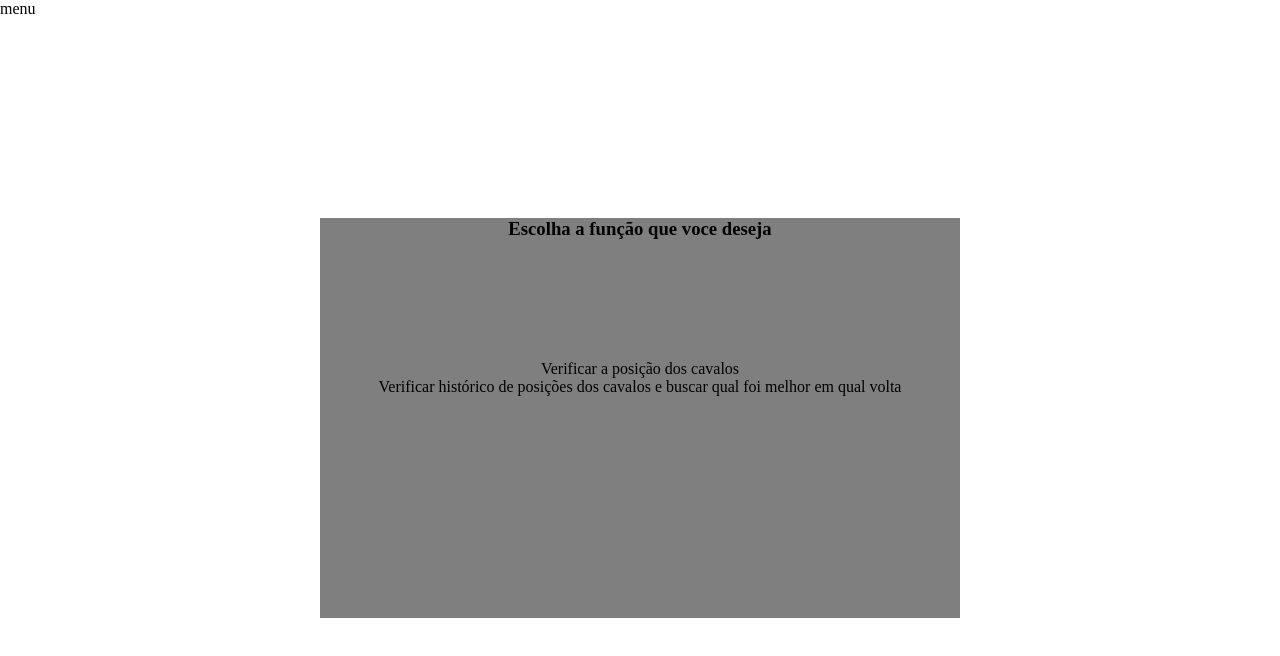
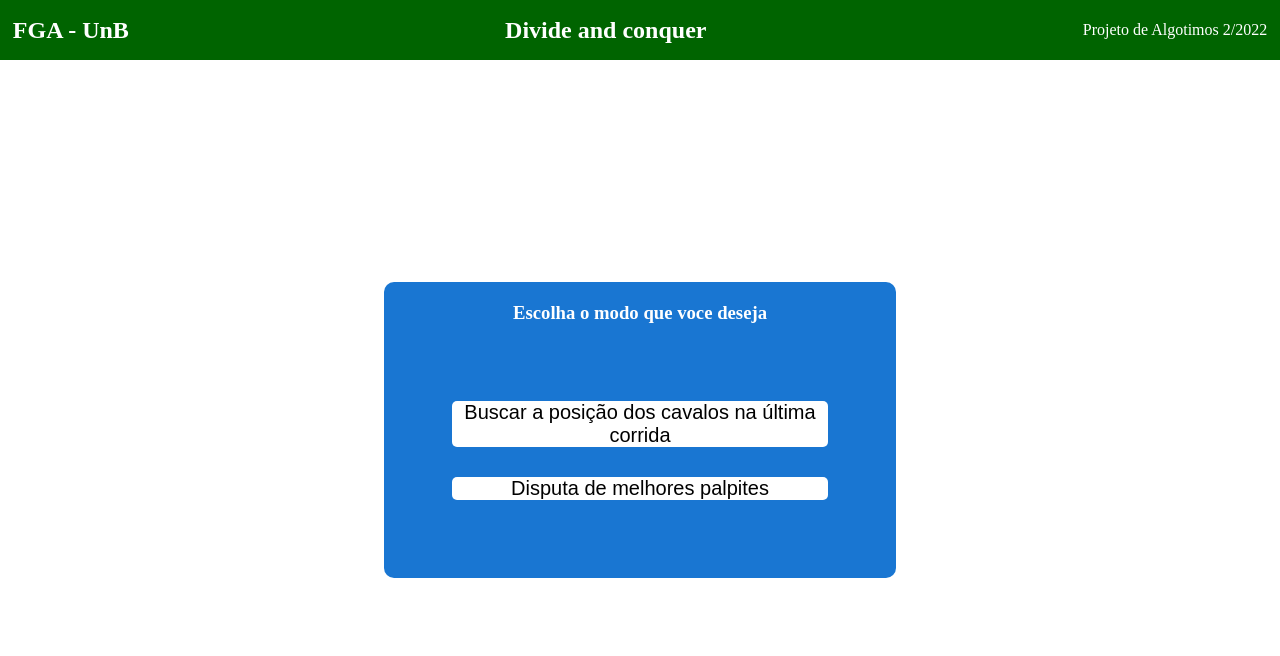
Before and after one commit to projeto-de-algoritmos/DC_JockeyClub, a React (Create React App) app: page / in a window 1280 px wide. Shown: the top 656 px of the page. Built offline with nearby package versions, Linux system fonts and the light colour scheme.

Commit message:
style: adding some style to menu and search position

```diff
--- a/src/App.js
+++ b/src/App.js
@@ -9,29 +9,37 @@ function App() {
 
   return (
     <div>
-      <header>
-        <span onClick={() => setMode(1)}>menu</span>
+      <header className="header-dc">
+        <h2>FGA - UnB</h2>
+        <h2>Divide and conquer</h2>
+        {mode !== 1 && (
+          <span style={{ cursor: "pointer" }} onClick={() => setMode(1)}>
+            Voltar ao menu principal
+          </span>
+        )}
+        {mode === 1 && <span>Projeto de Algotimos 2/2022</span>}
       </header>
       {mode === 1 && (
         <div className="main-menu">
           <div className="choose-div">
-            <h3> Escolha a função que voce deseja</h3>
+            <h3> Escolha o modo que voce deseja</h3>
             <div className="options">
-              <span
+              <button
+                className="option-button"
                 onClick={() => {
                   setMode(2);
                 }}
               >
-                Verificar a posição dos cavalos
-              </span>
-              <span
+                Buscar a posição dos cavalos na última corrida
+              </button>
+              <button
+                className="option-button"
                 onClick={() => {
                   setMode(3);
                 }}
               >
-                Verificar histórico de posições dos cavalos e buscar qual foi
-                melhor em qual volta
-              </span>
+                Disputa de melhores palpites
+              </button>
             </div>
           </div>
         </div>
--- a/src/components/ranking.js
+++ b/src/components/ranking.js
@@ -2,6 +2,7 @@ import { useEffect, useState } from "react";
 
 import { cavalos } from "../utils/mocks";
 
+import "../styles/ranking.css";
 
 const Ranking = () => {
   const [horseToSearch, setHorseToSearch] = useState(undefined);
@@ -67,9 +68,12 @@ const Ranking = () => {
 
   useEffect(() => {}, [horseToSearch]);
   return (
-    <div className="ranking">
-      <h1>Competidores</h1>
-      <div style={{ display: "flex", flexDirection: "column" }}>
+    <div className="ranking-container">
+      <div className="ranking-table">
+        <div className="horse-list">
+          <h1 className="ranking-title" style={{ marginBottom: "20px" }}>
+            Competidores
+          </h1>
           {cavalos.map((cavalo, index) => {
             return (
               <div key={index} style={{ display: "flex" }}>
@@ -79,16 +83,41 @@ const Ranking = () => {
           })}
         </div>
         <div className="search-horse">
-        <h2>Escolha a posição</h2>
+          <h1 className="ranking-title">Escolha a posição</h1>
+          <div className="input-div">
             <input
+              className="input-search"
               type="number"
+              placeholder="Posição"
               onChange={(event) => {
                 setHorseToSearch(event.target.value);
               }}
+              min={1}
             ></input>
-        <button onClick={() => search(horseToSearch)}>Buscar</button>
+            <button
+              className="input-button"
+              onClick={() => search(horseToSearch)}
+            >
+              Buscar
+            </button>
           </div>
-      {horseFound?.nome !== "" && <span>{horseFound?.nome}</span>}
+
+          {horseFound?.nome !== "" && (
+            <div style={{ display: "flex", flexDirection: "column" }}>
+              {horseFound?.img && (
+                <img
+                  alt=""
+                  width={200}
+                  height={200}
+                  src={horseFound?.img}
+                ></img>
+              )}
+              {horseFound?.nome && <span>Cavalo: {horseFound?.nome} </span>}
+              {horseFound?.volta && <span> Tempo: {horseFound?.volta} s</span>}
+            </div>
+          )}
+        </div>
+      </div>
     </div>
   );
 };
--- a/src/styles/app.css
+++ b/src/styles/app.css
@@ -1,16 +1,19 @@
 .choose-div {
-  width: 50%;
-  height: 50%;
-  background-color: rgba(0, 0, 0, 0.5);
+  width: 40%;
+  height: 40%;
+  background-color: #1976d2;
+  color: white;
+  border-radius: 10px;
   display: flex;
   align-items: center;
   flex-direction: column;
-  gap: 30%
+  gap: 30%;
+  padding: 20px;
 }
 
 .main-menu {
   width: 100vw;
-  height: 100vh;
+  height: calc(100vh - 60px);
   display: flex;
   justify-content: center;
   align-items: center;
@@ -20,6 +23,16 @@
   display: flex;
   align-items: center;
   flex-direction: column;
+  gap: 30px;
+}
+
+.option-button {
+  cursor: pointer;
+  font-size: 20px;
+  width: 90%;
+  background: white;
+  border: none;
+  border-radius: 5px;
 }
 
 * {
@@ -29,3 +42,21 @@
   outline: none;
   text-decoration: none;
 }
+
+html,
+body,
+#root {
+  width: 100vw;
+  height: 100vh;
+}
+
+.header-dc {
+  padding: 1%;
+  width: 100%;
+  height: 60px;
+  background-color: darkgreen;
+  display: flex;
+  justify-content: space-between;
+  align-items: center;
+  color: white;
+}
--- /dev/null
+++ b/src/styles/ranking.css
@@ -0,0 +1,53 @@
+.ranking-container {
+  width: 100%;
+  height: calc(100vh - 60px);
+  padding: 40px;
+}
+
+.ranking-title {
+  font-weight: 600;
+}
+
+.ranking-table {
+  display: flex;
+  justify-content: space-evenly;
+}
+
+.horse-list {
+  display: flex;
+  flex-direction: column;
+}
+
+.search-horse {
+  display: flex;
+  flex-direction: column;
+  gap: 20px;
+}
+
+.input-div {
+  display: flex;
+  gap: 10px;
+}
+
+.input-search {
+  width: 100px;
+  height: 30px;
+  padding: 5px;
+  background-color: #1976d2;
+  border-radius: 10px;
+  border: 1px solid transparent;
+  color: white;
+}
+.input-search::placeholder {
+  color: white;
+}
+
+.input-button {
+  cursor: pointer;
+  height: 30px;
+  padding: 5px;
+  background-color: green;
+  border-radius: 10px;
+  border: none;
+  color: white;
+}
```
Lines whose indentation alone changed are shown as unchanged.
